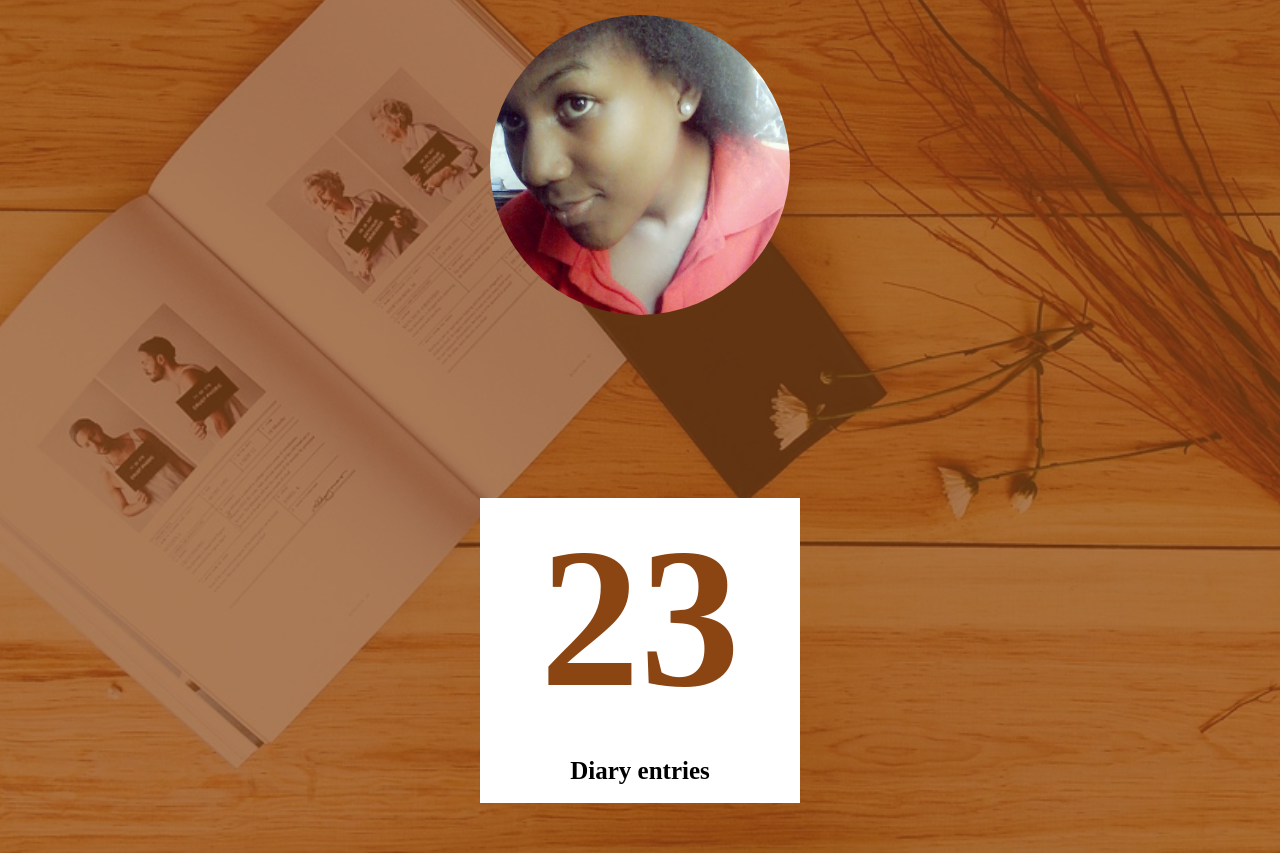
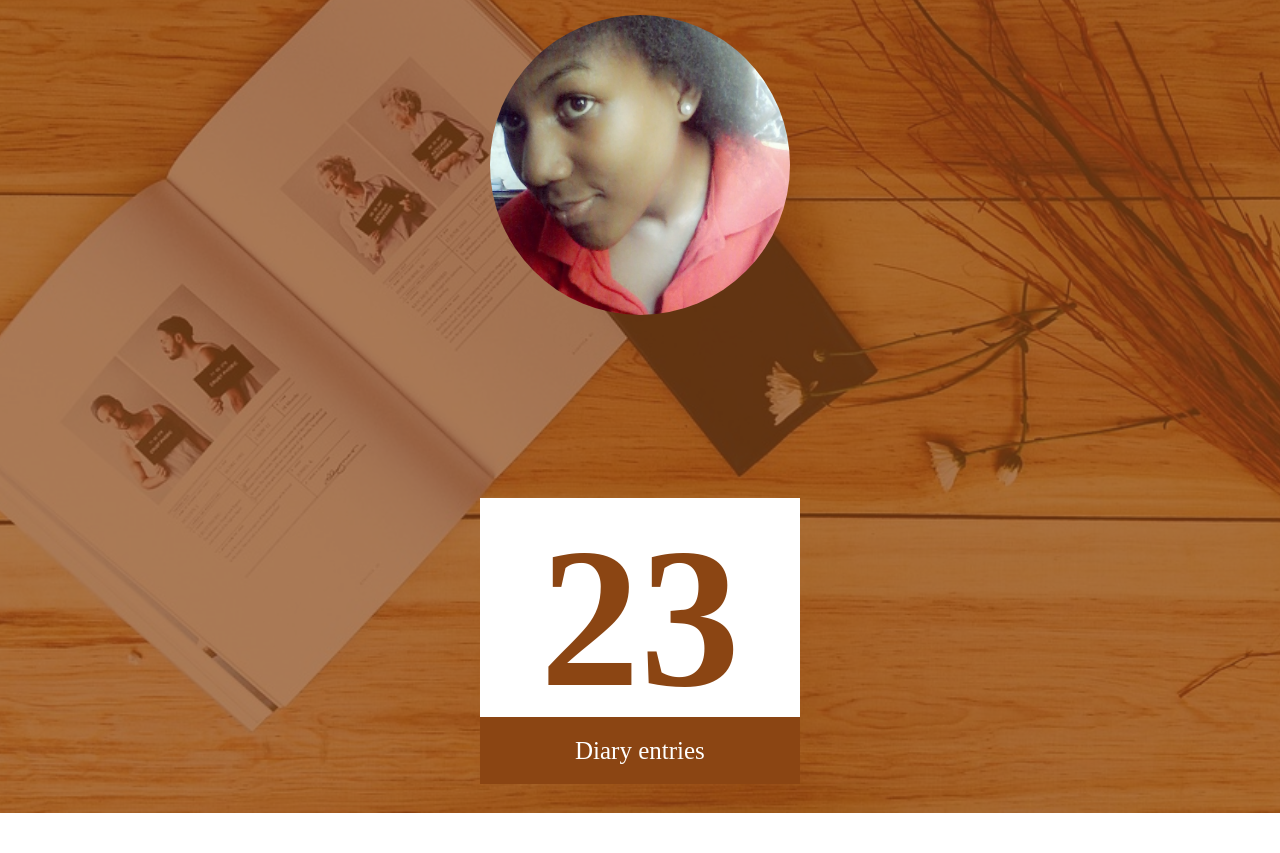
Before and after one commit to nakimera/My-Diary, a plain HTML site: page UI/myaccount.html in a window 1280 px wide. Shown: the part 205-1058 px from the top of the page. After the commit the page ends 1018 px from the top, so only its background shows below. Drawn offline with nearby package versions, Linux system fonts and the light colour scheme.

Commit message:
add span to counter

```diff
--- a/UI/myaccount.html
+++ b/UI/myaccount.html
@@ -28,7 +28,7 @@
         </div>
         <div class="counter">
             <h5>23</h5>
-            <h6>Diary entries</h6>
+            <span>Diary entries</span>
         </div>
     </div>
 </body>
--- a/UI/style.css
+++ b/UI/style.css
@@ -290,11 +290,6 @@ h5 {
     padding: 20px;
 }
 
-h6 {
-    text-align: center;
-    padding: 20px;
-    font-size: 25px;
-}
 
 h3 {
     font-size: 30px;
@@ -369,3 +364,10 @@ textarea {
     margin-top: 20px;
     border: solid 1px saddlebrown;
 }
+
+span {
+    background-color: saddlebrown;
+    font-size: 25px;
+    color: white;
+    padding: 20px 95px;
+}
```
